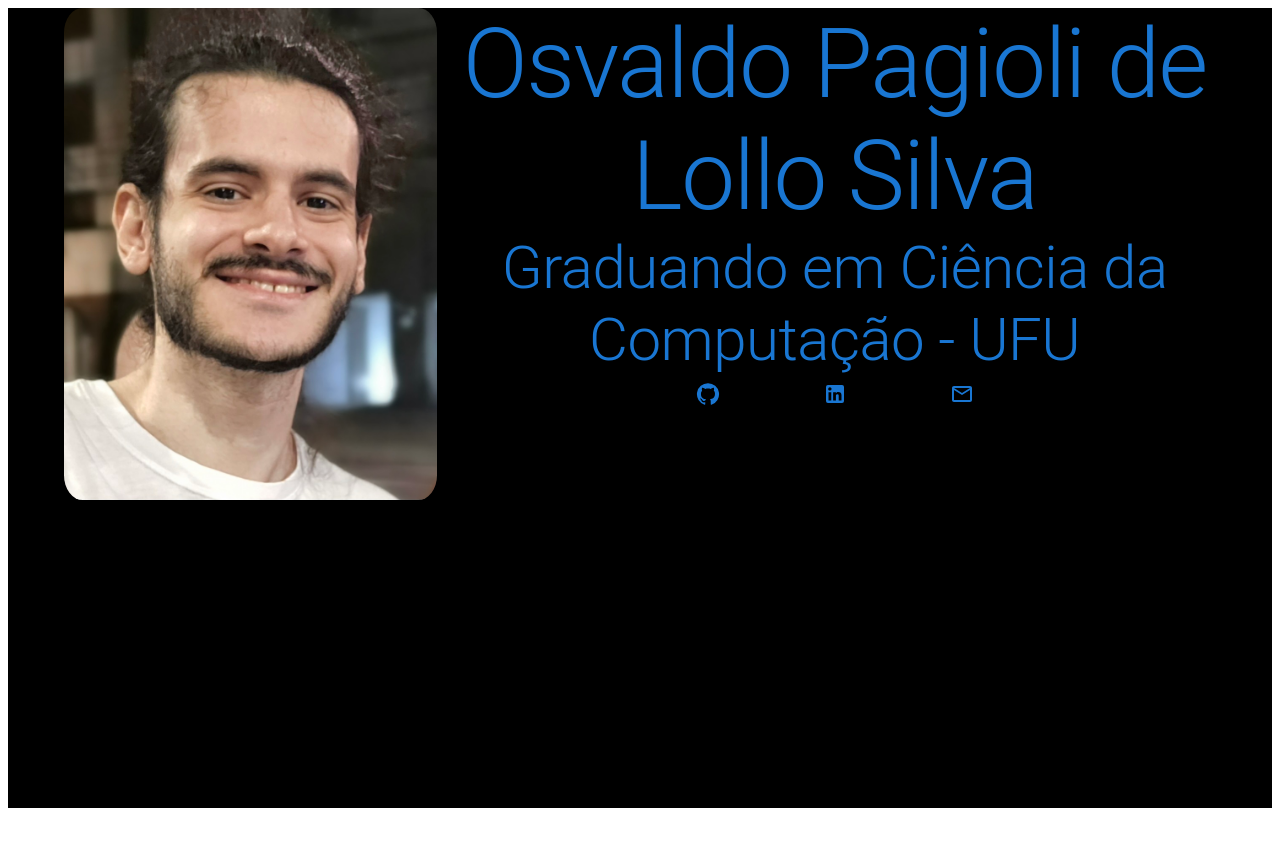
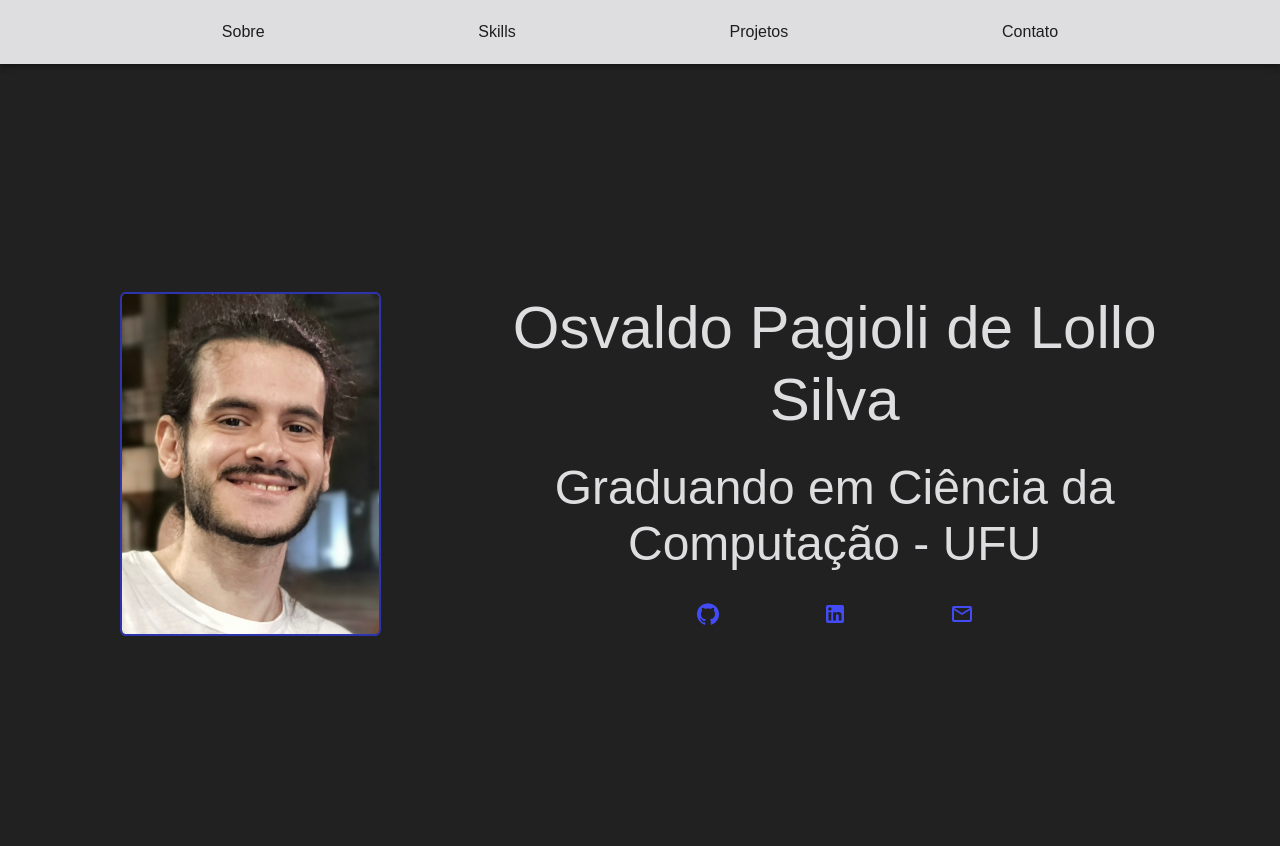
Before and after one commit to brenki1/ProjetoFinalASCII2025, a React (Vite) app in the folder MeuPortfolio/: page / in a window 1280 px wide. Shown: the top 846 px of the page. Before the commit the page ends 816 px from the top, so only its background shows below. Built offline with nearby package versions, Linux system fonts and the light colour scheme.

Commit message:
NavBar, ajustes dos botões e elementos, fonte a ser selecionada

```diff
--- a/MeuPortfolio/index.html
+++ b/MeuPortfolio/index.html
@@ -3,7 +3,8 @@
   <head>
     <meta charset="UTF-8" />
     <link rel="icon" type="image/svg+xml" href="" />
-    <meta name="viewport" content="width=device-width, initial-scale=1.0" />
+    <meta name="viewport" content="initial-scale=1, width=device-width" />
+
     <title>Portfólio Pessoal</title>
   </head>
   <body>
--- /dev/null
+++ b/MeuPortfolio/src/components/NavBar.tsx
@@ -0,0 +1,25 @@
+import { AppBar, MenuItem, styled, Toolbar } from "@mui/material"
+
+function NavBar() {
+
+    const StyledBar = styled(Toolbar)(({theme})=> ({
+        display: "flex",
+        justifyContent: "space-evenly"
+    }))
+
+
+    return (
+      <>
+            <AppBar position="relative">
+                <StyledBar>
+                    <MenuItem>Sobre</MenuItem>
+                    <MenuItem>Skills</MenuItem>
+                    <MenuItem>Projetos</MenuItem>
+                    <MenuItem>Contato</MenuItem>
+                </StyledBar>
+            </AppBar>
+      </>
+    )
+  }
+
+  export default NavBar
--- /dev/null
+++ b/MeuPortfolio/src/components/StyledButton.tsx
@@ -0,0 +1,33 @@
+import { styled } from "@mui/material";
+import { ReactNode } from "react";
+
+interface StyledButtonProps {
+    children: ReactNode
+}
+
+const StyledButton: React.FC<StyledButtonProps> = ({children}) => {
+
+    const StyledButton = styled("button")(({theme})=> ({
+        backgroundColor: "transparent",
+        border: `1px solid ${theme.palette.primary.contrastText}`,
+        borderRadius: "3px",
+        padding: "5px 15px",
+        width: "100%",
+        color: theme.palette.secondary.contrastText,
+        '&hover': {
+            backgroundColor: theme.palette.secondary.light
+        }
+    }))
+
+    return (
+      <>
+
+        <StyledButton>
+            {children}
+        </StyledButton>
+
+      </>
+    )
+  }
+
+export default StyledButton
--- a/MeuPortfolio/src/main.tsx
+++ b/MeuPortfolio/src/main.tsx
@@ -1,9 +1,14 @@
 import { StrictMode } from 'react'
 import { createRoot } from 'react-dom/client'
 import App from './App.tsx'
+import { CssBaseline, ThemeProvider } from '@mui/material'
+import theme from './theme.ts'
 
 createRoot(document.getElementById('root')!).render(
   <StrictMode>
-    <App />
+    <ThemeProvider theme={theme}>
+      <CssBaseline/>
+      <App />
+    </ThemeProvider>
   </StrictMode>,
 )
--- a/MeuPortfolio/src/pages/Home/Home.tsx
+++ b/MeuPortfolio/src/pages/Home/Home.tsx
@@ -1,10 +1,12 @@
+import NavBar from "../../components/NavBar"
 import Hero from "./sections/Hero/Hero"
 
 function Home() {
 
     return (
       <>
-         <Hero />
+          <NavBar/>
+          <Hero />
       </>
     )
   }
--- a/MeuPortfolio/src/pages/Home/sections/Hero/Hero.tsx
+++ b/MeuPortfolio/src/pages/Home/sections/Hero/Hero.tsx
@@ -3,6 +3,8 @@ import Imagem from "../../../../assets/images/avatar.jpg"
 import GitHubIcon from '@mui/icons-material/GitHub';
 import LinkedInIcon from '@mui/icons-material/LinkedIn';
 import MailOutlineIcon from '@mui/icons-material/MailOutline';
+import StyledButton from "../../../../components/StyledButton";
+import theme from "../../../../theme";
 
 
 //Parte inicial, primeira informação que o usuário vê ao abrir a página
@@ -11,44 +13,48 @@ import MailOutlineIcon from '@mui/icons-material/MailOutline';
 
 function Hero() {
 
-    const StyledHero = styled("div")(()=> ({
-        backgroundColor: "black",
-        height: "100vh"
+    const StyledHero = styled("div")(({theme})=> ({
+        backgroundColor: theme.palette.primary.contrastText,
+        height: "100vh",
+        display: "flex",
+        alignItems:"center"
     }))
 
     const StyledImg = styled("img")(()=> ({
-        width: "100%",
-        borderRadius: "5%"
+        width: "70%",
+        borderRadius: "2%",
+        border:`2px solid ${theme.palette.secondary.dark}`
     }))
 
     return (
 
       <>
         <StyledHero>
-            <Container>
+            <Container sx={{maxWidth:"lg"}}>
                 <Grid2 container spacing={2}>
 
-                    <Grid2 size={{xs:12, md: 4}}>
+                    <Grid2 size={{xs:12, md: 4}} sx={{display:"flex", justifyContent:"center"}}>
                         <StyledImg src={Imagem}/>
                     </Grid2>
 
                     <Grid2 size={{xs:12, md: 8}}>
-                        <Typography color="primary" variant="h1" textAlign="center">Osvaldo Pagioli de Lollo Silva</Typography>
-                        <Typography color="primary" variant="h2" textAlign="center">Graduando em Ciência da Computação - UFU</Typography>
+                        <Typography color="primary" variant="h2" textAlign="center" pb={3}>Osvaldo Pagioli de Lollo Silva</Typography>
+                        <Typography color="primary" variant="h3" textAlign="center" pb={3}>Graduando em Ciência da Computação - UFU</Typography>
                         <Grid2 container sx={{display:"flex", justifyContent:"center"}}>
                             <Grid2 size={{xs:4, md:2}} sx={{display:"flex", justifyContent:"center"}}>
-                                 <Button>
-                                    <GitHubIcon></GitHubIcon>
+                                <Button color="secondary">
+                                    <GitHubIcon/>
                                 </Button>
+
                             </Grid2>
 
                             <Grid2 size={{xs:4, md:2}} sx={{display:"flex", justifyContent:"center"}}>
-                                <Button>
+                                <Button color="secondary">
                                     <LinkedInIcon></LinkedInIcon>
                                 </Button>
                             </Grid2>
                             <Grid2 size={{xs:4, md:2}} sx={{display:"flex", justifyContent:"center"}}>
-                            <Button>
+                            <Button color="secondary">
                                     <MailOutlineIcon></MailOutlineIcon>
                                 </Button>
                             </Grid2>
--- /dev/null
+++ b/MeuPortfolio/src/theme.ts
@@ -0,0 +1,19 @@
+import { createTheme, responsiveFontSizes } from '@mui/material/styles';
+
+let theme = createTheme({
+  palette: {
+    primary: {
+      main: '#dedee0',
+    },
+    secondary: {
+      main: '#424bf5',
+    },
+  },
+  typography: {
+    fontFamily: "sans-serif"
+  }
+});
+
+theme = responsiveFontSizes(theme);
+
+export default theme;
```
